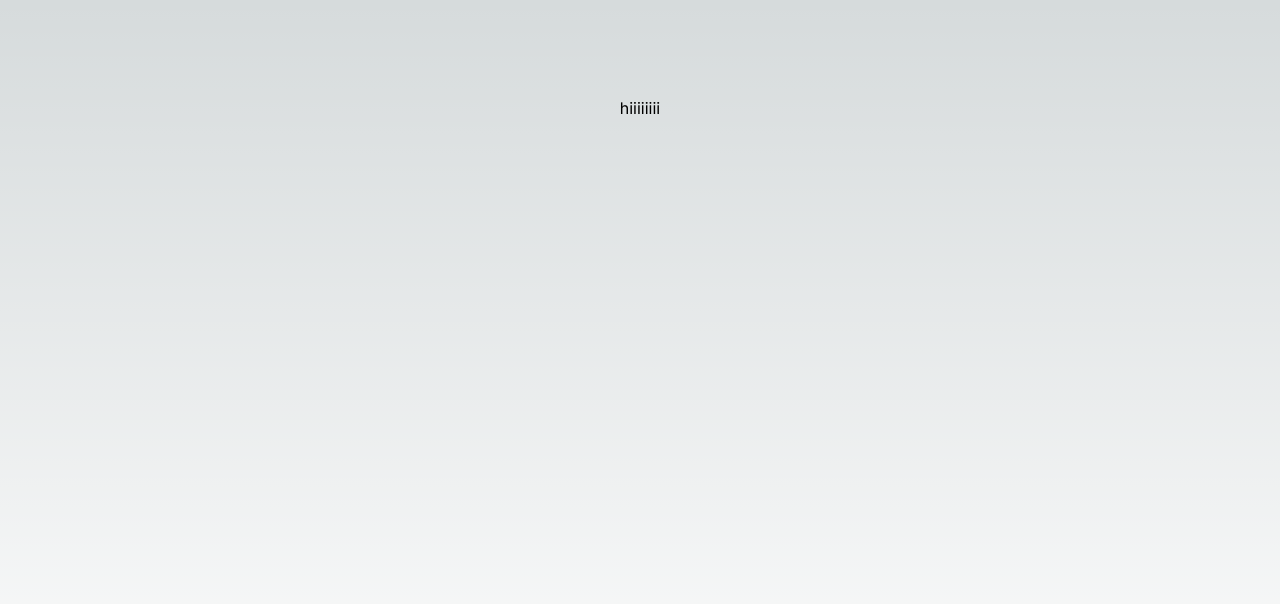
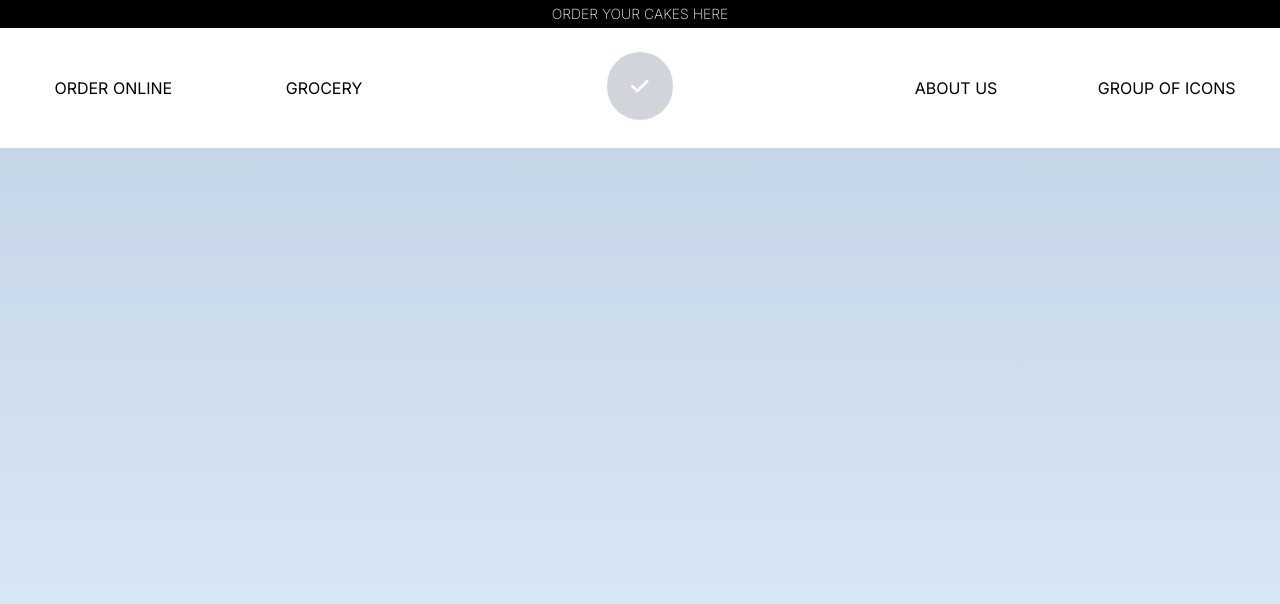
Before and after one commit to j3soos/smoochiesbakes-frontend, a Next.js app: page / in a window 1280 px wide. Shown: the top 604 px of the page. Built offline with nearby package versions, Linux system fonts and the light colour scheme.

Commit message:
building header and installed fontawesome packages

```diff
--- /dev/null
+++ b/app/components/header.js
@@ -0,0 +1,52 @@
+import React from "react"
+import { FontAwesomeIcon } from "@fortawesome/react-fontawesome";
+import { faCheck } from "@fortawesome/free-solid-svg-icons";
+
+
+
+export default function Header() {
+  return (
+    <div className="flex flex-col fixed">
+      {/*Dark top bar    */}
+      <div className="bg-black w-screen h-fit text-center text-sm text-white font-extralight py-1">
+        ORDER YOUR CAKES HERE
+      </div>
+
+      {/*Light top bar */}
+      <div className="bg-white w-screen h-fit text-black py-6 px-2 font-normal text-base">
+        <div className="flex flex-row items-center">
+
+          <div className="basis-1/3">
+            <div className="flex flex-row">
+              <div className="basis-1/2 text-center">
+                <a href="/pages/order">ORDER ONLINE</a>
+              </div>
+              <div className="basis-1/2 text-center">
+                <a href="/pages/order">GROCERY</a>
+              </div>
+            </div>
+          </div>
+
+          {/* Put logo here */}
+          <div className="basis-1/3 text-center">
+            <a href="/">
+                <FontAwesomeIcon className="bg-gray-300 text-white rounded-full text-xl p-6" icon={faCheck} />
+            </a>
+          </div>
+
+          <div className="basis-1/3">
+            <div className="flex flex-row">
+              <div className="basis-1/2 text-center">
+                <a href="/pages/order">ABOUT US</a>
+              </div>
+              <div className="basis-1/2 text-center">
+                <a href="/pages/order">GROUP OF ICONS</a>
+              </div>
+            </div>
+          </div>
+
+        </div>
+      </div>
+    </div>
+  );
+}
--- a/app/layout.js
+++ b/app/layout.js
@@ -1,5 +1,8 @@
 import './globals.css'
 import { Inter } from 'next/font/google'
+import "@fortawesome/fontawesome-svg-core/styles.css";
+import { config } from "@fortawesome/fontawesome-svg-core";
+config.autoAddCss = false;
 
 const inter = Inter({ subsets: ['latin'] })
 
--- a/app/page.js
+++ b/app/page.js
@@ -1,7 +1,11 @@
+import React from "react"
+import Header from "./components/header"
+
 export default function Home() {
   return (
-    <main className="flex min-h-screen flex-col items-center justify-between p-24">
-      hiiiiiiii
+    <main className="flex min-h-screen bg-blue-400 bg-opacity-20 flex-col items-center justify-between">
+      <Header />
+      hiiiiiiiio
     </main>
   )
 }
--- a/app/pages/order/page.js
+++ b/app/pages/order/page.js
@@ -1,6 +1,12 @@
+import React from "react";
+import Header from "../../components/header";
+
+
+
 export default function OrderPage(){
     return (
         <main className="text-4xl bg-white h-screen">
+            <Header />
             This is the order page
         </main>
     )
```
Also changed, not shown: package.json (+8 -5 lines), 1 other file (tests, documents, lock files or other folders).
